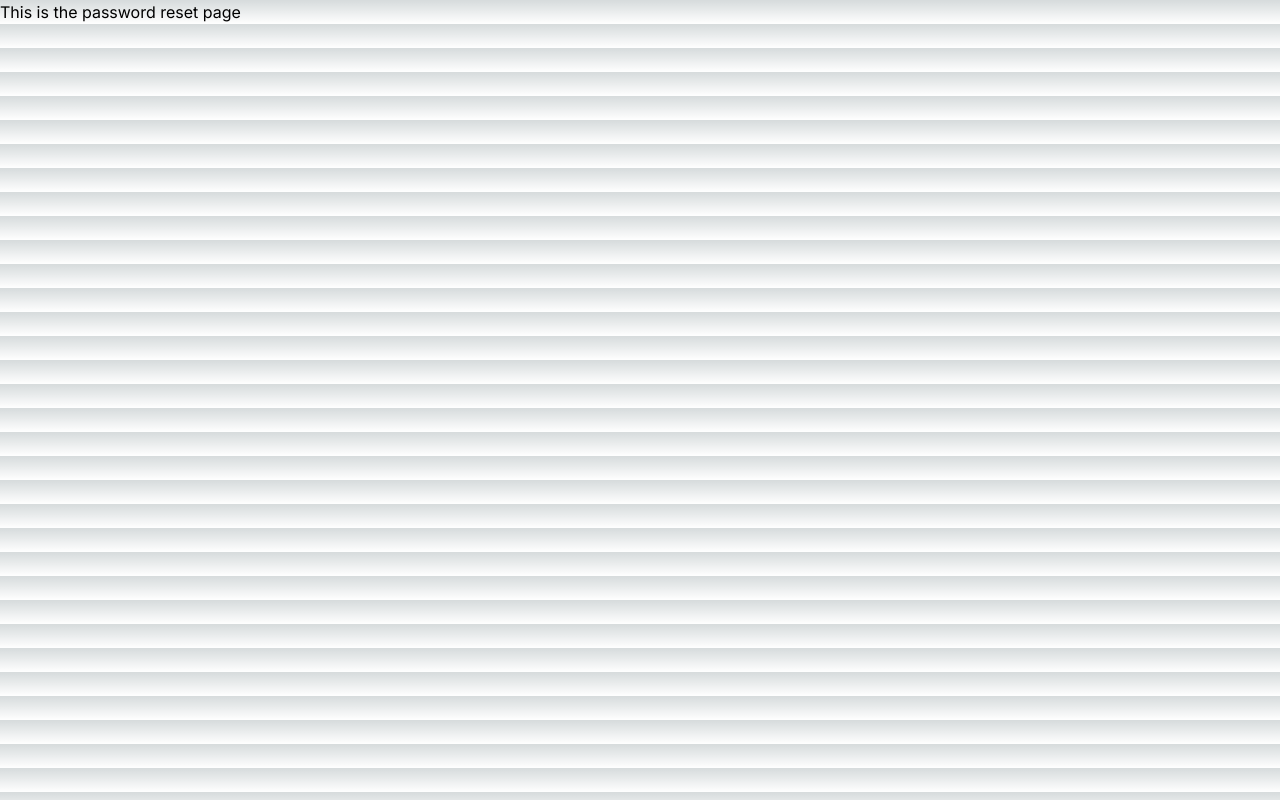
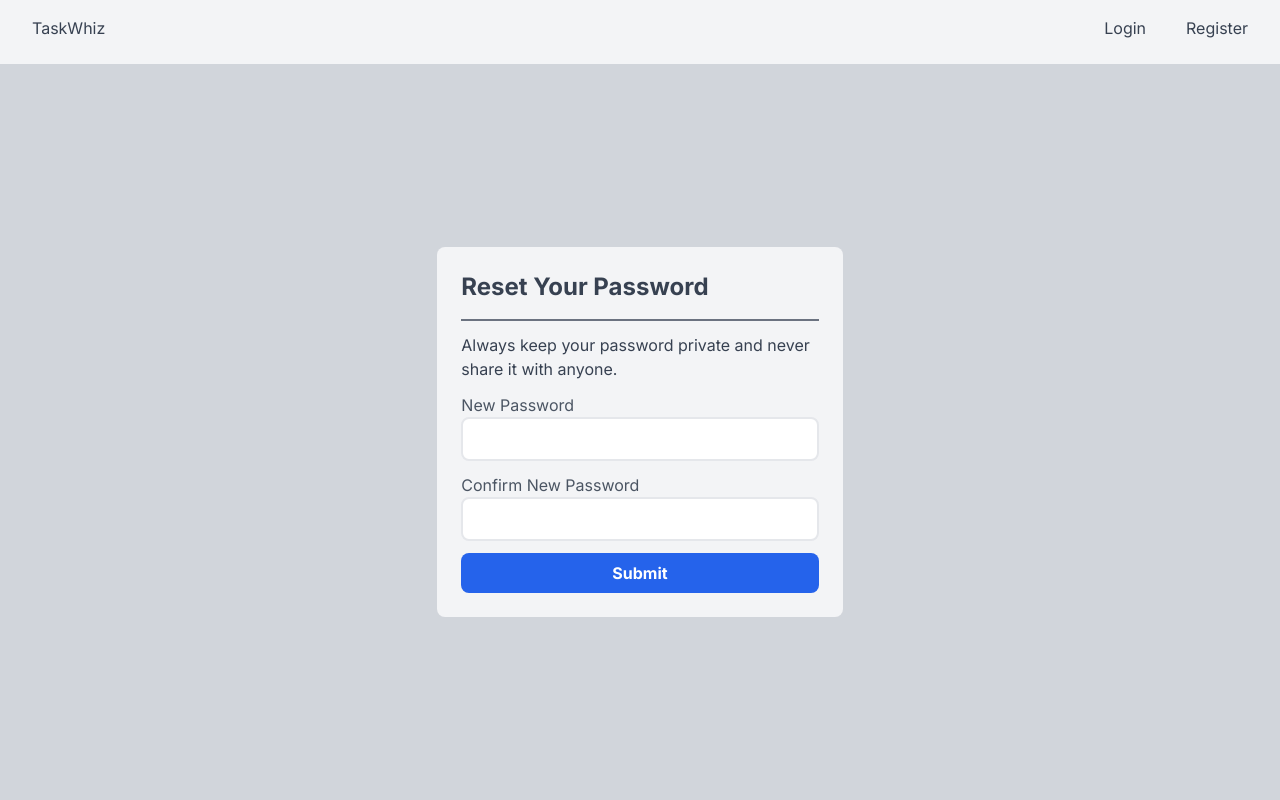
Before and after one commit to chrysspegenia/taskwhiz, a Next.js app: page /password_reset in a window 1280 px wide. Built offline with nearby package versions, Linux system fonts and the light colour scheme.

Commit message:
Modify design and layout for password_reset page

```diff
--- a/app/(account)/password_reset/page.tsx
+++ b/app/(account)/password_reset/page.tsx
@@ -1,3 +1,195 @@
+"use client";
+import MainHeader from "@/components/MainHeader";
+import { useState } from "react";
+
 export default function PasswordResetPage() {
-  return <main>This is the password reset page</main>;
+  const [formValues, setFormValues] = useState({
+    password: "",
+    password_confirmation: "",
+  });
+
+  const [passwordReqs, setPasswordReqs] = useState({
+    hasEightChars: false,
+    hasUpperCase: false,
+    hasLowerCase: false,
+    hasNumber: false,
+    hasSpecialChar: false,
+  });
+
+  const [isPasswordMatch, setIsPasswordMatch] = useState(false);
+
+  const handleChange = (e: React.ChangeEvent<HTMLInputElement>) => {
+    const { name, value } = e.target;
+    setFormValues((prev) => ({ ...prev, [name]: value }));
+  };
+
+  const handlePasswordValidity = (e: React.ChangeEvent<HTMLInputElement>) => {
+    const password = e.target.value;
+
+    const updatedReqs = {
+      hasEightChars: password.length >= 8,
+      hasUpperCase: /[A-Z]/.test(password),
+      hasLowerCase: /[a-z]/.test(password),
+      hasNumber: /[0-9]/.test(password),
+      hasSpecialChar: /[!@#$%^&*(),.?":{}|<>]/.test(password),
+    };
+
+    setPasswordReqs(updatedReqs);
+  };
+
+  const allPasswordReqsMet = Object.values(passwordReqs).every(Boolean);
+
+  const handleMatchPasswordCheck = (e: React.ChangeEvent<HTMLInputElement>) => {
+    const passwordConfirm = e.target.value;
+    setIsPasswordMatch(passwordConfirm === formValues.password);
+  };
+
+  return (
+    <main className="grid grid-cols-1 grid-rows-[8%_1fr]  min-h-screen bg-gray-100 text-gray-700">
+      <MainHeader />
+
+      <section className="w-full flex items-center justify-center p-8 bg-gray-300">
+        <form
+          action={""}
+          className="flex flex-col gap-3 w-full md:w-3/4 lg:w-1/3 bg-gray-100 p-6 rounded-lg"
+        >
+          <h1 className="text-center text-md md:text-left md:text-2xl font-bold text-gray-700 border-b-2 border-gray-500 pb-4">
+            Reset Your Password
+          </h1>
+
+          <p>
+            Always keep your password private and never share it with anyone.
+          </p>
+
+          <div>
+            <label htmlFor="password" className="block text-gray-600">
+              New Password
+            </label>
+            <input
+              name="password"
+              type="password"
+              required
+              onChange={(e) => {
+                handleChange(e);
+                handlePasswordValidity(e);
+              }}
+              value={formValues.password}
+              className={`peer text-gray-700 w-full px-4 py-2 border-2 rounded-lg focus:outline-none ${
+                allPasswordReqsMet ? `border-green-500` : `focus:border-red-500`
+              }`}
+            />
+
+            <div className="peer-focus:mt-6 peer-focus:py-2 peer-focus:max-h-56 md:peer-focus:max-h-48 max-h-0 delay-300 transition-all ease-in-out overflow-hidden w-full rounded-lg bg-gray-500 px-4 text-sm">
+              <strong>Password requirements:</strong>
+              <p
+                className={`flex items-center justify-start pl-2 ${
+                  passwordReqs.hasEightChars ? `text-green-400` : `text-red-400`
+                }`}
+              >
+                {passwordReqs.hasEightChars ? (
+                  <i className="bx bxs-check-circle pr-1"></i>
+                ) : (
+                  <i className="bx bxs-x-circle pr-1"></i>
+                )}
+                Minimum 8 characters
+              </p>
+              <p
+                className={`flex items-center justify-start pl-2 ${
+                  passwordReqs.hasUpperCase ? `text-green-400` : `text-red-400`
+                }`}
+              >
+                {passwordReqs.hasUpperCase ? (
+                  <i className="bx bxs-check-circle pr-1"></i>
+                ) : (
+                  <i className="bx bxs-x-circle pr-1"></i>
+                )}
+                At least one uppercase letter
+              </p>
+              <p
+                className={`flex items-center justify-start pl-2 ${
+                  passwordReqs.hasLowerCase ? `text-green-400` : `text-red-400`
+                }`}
+              >
+                {passwordReqs.hasLowerCase ? (
+                  <i className="bx bxs-check-circle pr-1"></i>
+                ) : (
+                  <i className="bx bxs-x-circle pr-1"></i>
+                )}{" "}
+                At least one lowercase letter
+              </p>
+              <p
+                className={`flex items-center justify-start pl-2 ${
+                  passwordReqs.hasNumber ? `text-green-400` : `text-red-400`
+                }`}
+              >
+                {passwordReqs.hasNumber ? (
+                  <i className="bx bxs-check-circle pr-1"></i>
+                ) : (
+                  <i className="bx bxs-x-circle pr-1"></i>
+                )}
+                At least one number
+              </p>
+              <p
+                className={`flex items-center justify-start pl-2 ${
+                  passwordReqs.hasSpecialChar
+                    ? `text-green-400`
+                    : `text-red-400`
+                }`}
+              >
+                {passwordReqs.hasSpecialChar ? (
+                  <i className="bx bxs-check-circle pr-1"></i>
+                ) : (
+                  <i className="bx bxs-x-circle pr-1"></i>
+                )}
+                At least one special character (e.g., !, @, etc.)
+              </p>
+            </div>
+          </div>
+
+          <div>
+            <label
+              htmlFor="password_confirmation"
+              className="block text-gray-600"
+            >
+              Confirm New Password
+            </label>
+            <input
+              name="password_confirmation"
+              type="password"
+              required
+              onChange={(e) => {
+                handleChange(e);
+                handleMatchPasswordCheck(e);
+              }}
+              value={formValues.password_confirmation}
+              className={`peer text-gray-700 w-full px-4 py-2 border-2 rounded-lg focus:outline-none ${
+                isPasswordMatch ? `border-green-500` : `focus:border-red-500`
+              }`}
+            />
+            <div className="peer-focus:mt-6 peer-focus:py-2 peer-focus:max-h-56 md:peer-focus:max-h-48 max-h-0 delay-300 transition-all ease-in overflow-hidden w-full rounded-lg bg-gray-500 px-4 text-sm">
+              {!isPasswordMatch && (
+                <span className="text-red-400">
+                  <i className="bx bxs-x-circle pr-1"></i>Passwords do not match
+                </span>
+              )}
+              {isPasswordMatch && (
+                <span className="text-green-400">
+                  <i className="bx bxs-check-circle pr-1"></i>Matching Passwords
+                </span>
+              )}
+            </div>
+          </div>
+          <button
+            type="submit"
+            // disabled={}
+            className={`w-full px-4 py-2 rounded-lg text-white font-bold ${
+              "" ? "bg-gray-400" : "bg-blue-600 hover:bg-blue-700"
+            }`}
+          >
+            Submit
+          </button>
+        </form>
+      </section>
+    </main>
+  );
 }
```
